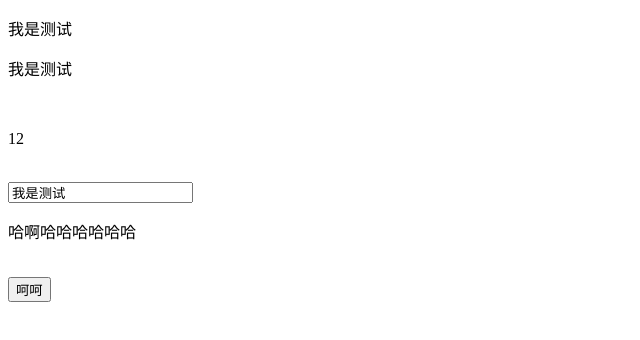
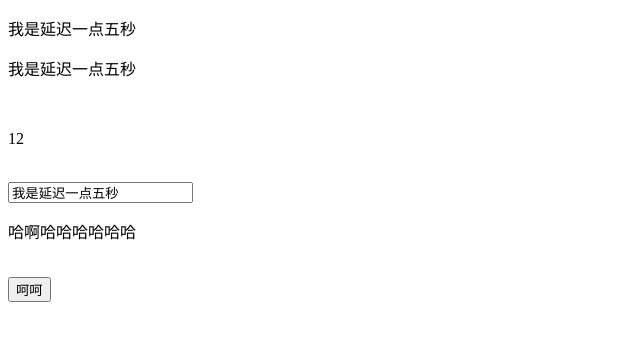
Before and after one commit to AMrainman/vue-reactive, a plain HTML site: page index.html in a window 1280 px wide. Shown: the whole page, without its empty margins (0-640 px from the left). Drawn offline with Linux system fonts and the light colour scheme.

Commit message:
dome和掘金保持统一

```diff
--- a/index.html
+++ b/index.html
@@ -26,20 +26,20 @@
     new Vue({
       el: '#app',
       data: {
-        name: "I am test.",
+        name: "我是初始化",
         age: 12,
         html: '<p>我是个p</p>'
       },
       mounted() {
         setTimeout(() => {
-          this.name = '我是测试'
+          this.name = '我是延迟一点五秒'
           this.html = '<p>哈啊哈哈哈哈哈哈</p>'
         }, 1500)
       },
       methods: {
         changeName() {
-          this.name = '哈喽，开课吧'
           this.age = '年年18岁'
+          this.name = '岁岁平安'
         }
       }
     })
```
